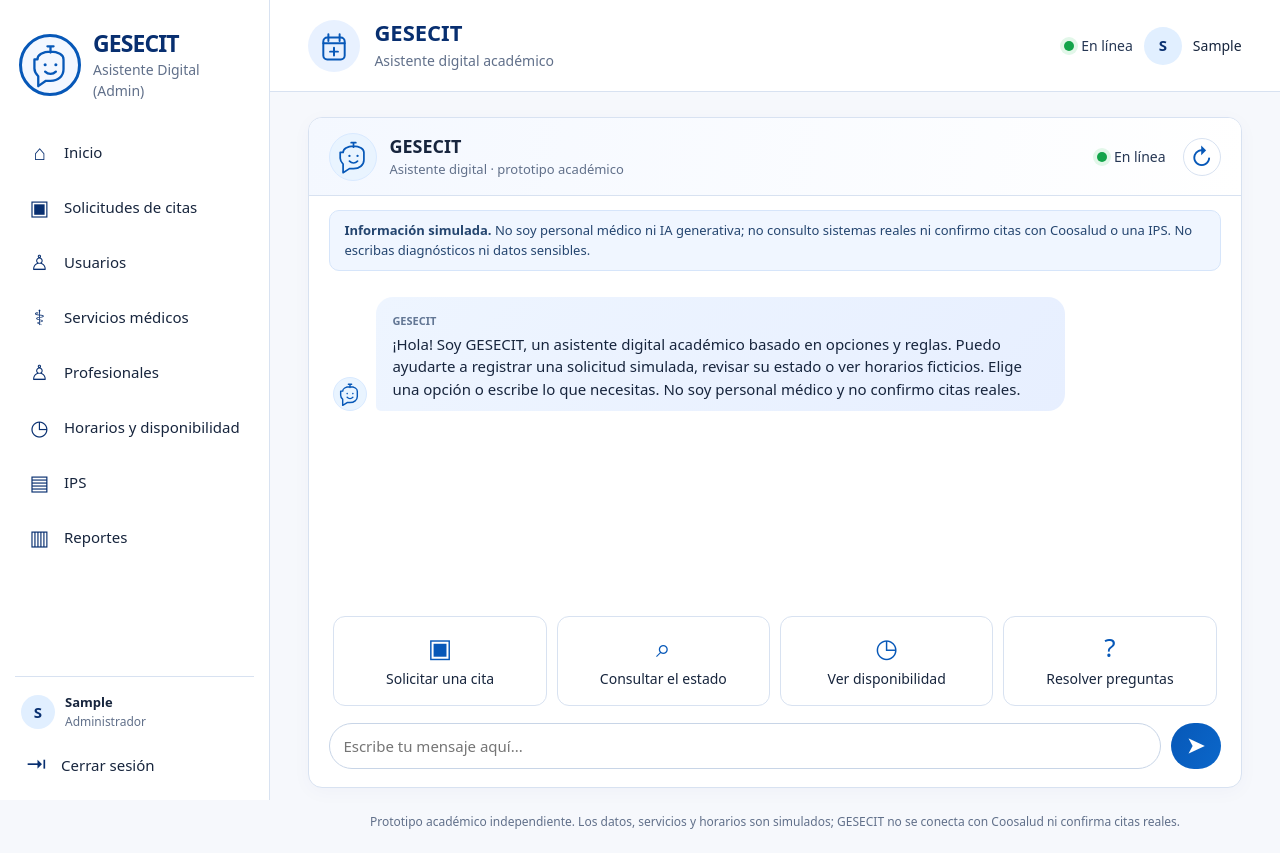
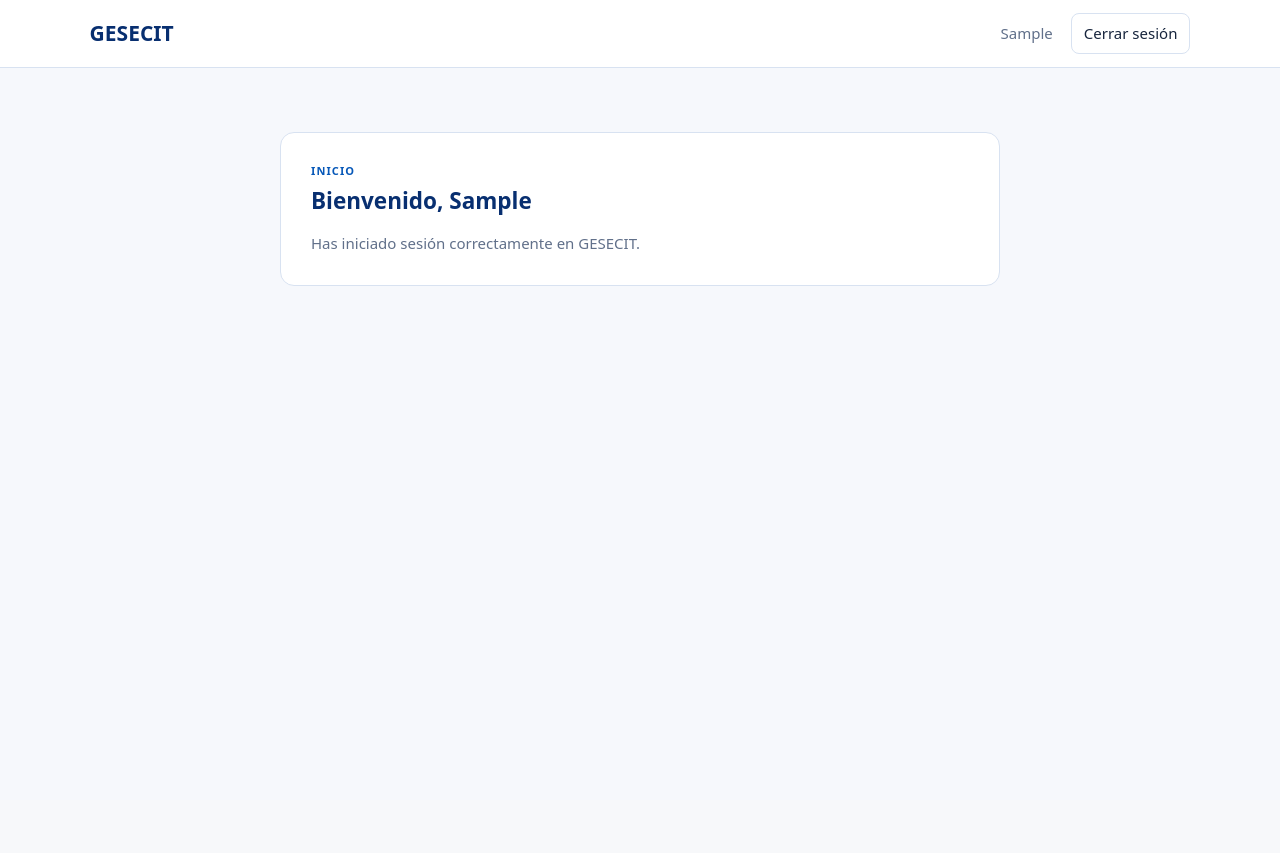
Before and after one commit to Rafah999/gesicit, a Django app: page / in a window 1280 px wide. After the commit the page ends 286 px from the top, so only its background shows below. Run offline with Django 5.2, Linux system fonts and the light colour scheme; the visitor is signed in with stand-in values (Sample User, id 1); data that the repository does not hold is empty.

Commit message:
Primer commit

```diff
--- a/appointments/templates/appointments/base.html
+++ b/appointments/templates/appointments/base.html
@@ -4,63 +4,31 @@
 <head>
   <meta charset="utf-8">
   <meta name="viewport" content="width=device-width, initial-scale=1">
-  <meta name="description" content="Prototipo académico GESECIT para gestionar y seguir solicitudes simuladas de citas médicas.">
   <title>{% block title %}GESECIT{% endblock %}</title>
   <link rel="stylesheet" href="{% static 'appointments/app.css' %}">
 </head>
 <body>
 {% if user.is_authenticated %}
-  <div class="app-shell">
-    <aside class="sidebar">
-      <a class="brand" href="{% if user.is_staff %}{% url 'staff_requests' %}{% else %}{% url 'chat' %}{% endif %}">
-        <span class="brand-mark" aria-hidden="true"><svg viewBox="0 0 64 64"><path d="M32 7v8M28 7h8M15 24c0-6 7-10 17-10s17 4 17 10v13c0 9-7 15-17 15h-6l-10 7v-13c-3-3-5-6-5-10V24Z"/><circle cx="25" cy="31" r="2"/><circle cx="39" cy="31" r="2"/><path d="M25 40c4 4 10 4 14 0"/></svg></span><span class="brand-copy"><strong>GESECIT</strong><small>Asistente Digital</small>{% if user.is_staff %}<small>(Admin)</small>{% endif %}</span>
-      </a>
-      {% if user.is_staff %}
-      <nav class="side-nav" aria-label="Administración">
-        <a class="{% if request.resolver_match.url_name == 'staff_requests' %}active{% endif %}" href="{% url 'staff_requests' %}"><span class="nav-icon">⌂</span>Inicio</a>
-        <a href="{% url 'staff_requests' %}#solicitudes"><span class="nav-icon">▣</span>Solicitudes de citas</a>
-        {% if user.is_superuser %}
-        <a href="{% url 'admin:auth_user_changelist' %}"><span class="nav-icon">♙</span>Usuarios</a>
-        <a href="{% url 'admin:appointments_medicalservice_changelist' %}"><span class="nav-icon">⚕</span>Servicios médicos</a>
-        <a href="{% url 'admin:appointments_professional_changelist' %}"><span class="nav-icon">♙</span>Profesionales</a>
-        <a href="{% url 'admin:appointments_availabilityslot_changelist' %}"><span class="nav-icon">◷</span>Horarios y disponibilidad</a>
-        <a href="{% url 'admin:appointments_institution_changelist' %}"><span class="nav-icon">▤</span>IPS</a>
-        {% endif %}
-        <a class="muted-nav" href="{% url 'staff_requests' %}"><span class="nav-icon">▥</span>Reportes</a>
-      </nav>
-      {% else %}
-      <nav class="side-nav" aria-label="Navegación principal">
-        <a class="{% if request.resolver_match.url_name == 'chat' %}active{% endif %}" href="{% url 'chat' %}"><span class="nav-icon">▤</span>Conversación</a>
-        <a class="{% if request.resolver_match.url_name == 'my_requests' %}active{% endif %}" href="{% url 'my_requests' %}"><span class="nav-icon">▣</span>Mis solicitudes</a>
-        <a class="{% if request.resolver_match.url_name == 'notifications' %}active{% endif %}" href="{% url 'notifications' %}"><span class="nav-icon">♧</span>Notificaciones</a>
-        <span class="disabled-nav"><span class="nav-icon">?</span>Ayuda y preguntas</span>
-        <a class="{% if request.resolver_match.url_name == 'profile' %}active{% endif %}" href="{% url 'profile' %}"><span class="nav-icon">♙</span>Mi perfil</a>
-      </nav>
-      {% endif %}
-      <div class="sidebar-bottom">
-      <div class="sidebar-user"><span class="avatar small">{{ user.get_short_name|default:user.username|slice:":1"|upper }}</span><span><strong>{{ user.get_short_name|default:user.username }}</strong><small>{% if user.is_superuser %}Administrador{% elif user.is_staff %}Personal administrativo{% else %}Paciente{% endif %}</small></span></div>
-        <form method="post" action="{% url 'logout' %}">{% csrf_token %}<button class="logout-button" type="submit"><span class="nav-icon">⇥</span>Cerrar sesión</button></form>
-      </div>
-    </aside>
-    <div class="main-column">
-      <header class="workspace-header">
-        <div class="header-brand-icon" aria-hidden="true"><svg viewBox="0 0 64 64"><rect x="13" y="17" width="38" height="39" rx="7"/><path d="M22 11v12M42 11v12M13 27h38M32 35v14M25 42h14"/></svg></div>
-        <div class="header-title"><h1>{% block page_title %}GESECIT{% endblock %}</h1><p>{% block page_subtitle %}Asistente digital para solicitudes de citas{% endblock %}</p></div>
-        <div class="header-tools"><span class="online"><i></i>En línea</span><span class="avatar">{{ user.get_short_name|default:user.username|slice:":1"|upper }}</span><span class="header-user">{{ user.get_short_name|default:user.username }}</span></div>
-      </header>
-      <main class="page-content">
+  <header class="simple-header">
+    <a class="simple-brand" href="{% url 'home' %}">GESECIT</a>
+    <div class="simple-account">
+      <span>{{ user.get_short_name|default:user.username }}</span>
+      <form method="post" action="{% url 'logout' %}">
+        {% csrf_token %}
+        <button class="simple-logout" type="submit">Cerrar sesión</button>
+      </form>
+    </div>
+  </header>
+  <main class="simple-content">
 {% else %}
   <main class="login-screen">
 {% endif %}
     {% if messages %}<div class="messages" aria-live="polite">{% for message in messages %}<p class="message {{ message.tags }}">{{ message }}</p>{% endfor %}</div>{% endif %}
     {% block content %}{% endblock %}
 {% if user.is_authenticated %}
-        <footer class="site-footer">Prototipo académico independiente. Los datos, servicios y horarios son simulados; GESECIT no se conecta con Coosalud ni confirma citas reales.</footer>
-      </main>
-    </div>
-  </div>
+  </main>
 {% else %}
-    <p class="login-disclaimer">Prototipo académico con información simulada. No confirma citas médicas reales.</p>
+    <p class="login-disclaimer">GESECIT · Gestión y seguimiento de citas médicas</p>
   </main>
 {% endif %}
 </body>
--- a/appointments/templates/appointments/chat.html
+++ /dev/null
@@ -1,35 +0,0 @@
-{% extends 'appointments/base.html' %}
-{% block title %}Conversación · GESECIT{% endblock %}
-{% block page_title %}GESECIT{% endblock %}
-{% block page_subtitle %}Asistente digital académico{% endblock %}
-{% block content %}
-<section class="chat-panel">
-  <header class="chat-panel-head">
-    <span class="bot-avatar" aria-hidden="true"><svg viewBox="0 0 64 64"><path d="M32 8v8M28 8h8M14 25c0-6 7-11 18-11s18 5 18 11v13c0 9-8 15-18 15h-7l-11 7V45c-3-3-5-6-5-10V25Z"/><circle cx="25" cy="31" r="2"/><circle cx="39" cy="31" r="2"/><path d="M25 40c4 4 10 4 14 0"/></svg></span>
-    <div><strong>GESECIT</strong><small>Asistente digital · prototipo académico</small></div>
-    <span class="online"><i></i>En línea</span>
-    <form method="post" class="new-chat-form">{% csrf_token %}<button class="icon-button" name="action" value="reset" type="submit" title="Iniciar conversación nueva">↻</button></form>
-  </header>
-  <div class="prototype-alert"><strong>Información simulada.</strong> No soy personal médico ni IA generativa; no consulto sistemas reales ni confirmo citas con Coosalud o una IPS. No escribas diagnósticos ni datos sensibles.</div>
-  <div class="chat-log" aria-live="polite">
-    {% for item in chat_messages %}
-      <article class="chat-row {{ item.speaker }}">
-        {% if item.speaker == 'assistant' %}<span class="bot-avatar mini" aria-hidden="true"><svg viewBox="0 0 64 64"><path d="M32 8v8M28 8h8M14 25c0-6 7-11 18-11s18 5 18 11v13c0 9-8 15-18 15h-7l-11 7V45c-3-3-5-6-5-10V25Z"/><circle cx="25" cy="31" r="2"/><circle cx="39" cy="31" r="2"/><path d="M25 40c4 4 10 4 14 0"/></svg></span>{% endif %}
-        <div class="chat-bubble"><span class="speaker">{% if item.speaker == 'user' %}Tú{% else %}GESECIT{% endif %}</span><p>{{ item.text }}</p></div>
-        {% if item.speaker == 'user' %}<span class="avatar user-avatar" aria-hidden="true">{{ user.get_short_name|default:user.username|slice:":1"|upper }}</span>{% endif %}
-      </article>
-    {% endfor %}
-  </div>
-  <div class="quick-actions">
-    <form method="post">{% csrf_token %}<input type="hidden" name="message" value="solicitar cita"><button type="submit"><span>▣</span>Solicitar una cita</button></form>
-    <form method="post">{% csrf_token %}<input type="hidden" name="message" value="consultar estado"><button type="submit"><span>⌕</span>Consultar el estado</button></form>
-    <form method="post">{% csrf_token %}<input type="hidden" name="message" value="ver disponibilidad"><button type="submit"><span>◷</span>Ver disponibilidad</button></form>
-    <form method="post">{% csrf_token %}<input type="hidden" name="message" value="ayuda"><button type="submit"><span>?</span>Resolver preguntas</button></form>
-  </div>
-  <form method="post" class="chat-composer">
-    {% csrf_token %}<label class="visually-hidden" for="chat-message">Escribe tu mensaje</label>
-    <input id="chat-message" name="message" maxlength="500" placeholder="Escribe tu mensaje aquí..." autocomplete="off" required>
-    <button class="send-button" type="submit" aria-label="Enviar mensaje">➤</button>
-  </form>
-</section>
-{% endblock %}
--- /dev/null
+++ b/appointments/templates/appointments/home.html
@@ -0,0 +1,9 @@
+{% extends 'appointments/base.html' %}
+{% block title %}Inicio · GESECIT{% endblock %}
+{% block content %}
+<section class="welcome-card">
+  <p class="eyebrow">Inicio</p>
+  <h1>Bienvenido{% if user.first_name %}, {{ user.first_name }}{% endif %}</h1>
+  <p>Has iniciado sesión correctamente en GESECIT.</p>
+</section>
+{% endblock %}
--- a/appointments/urls.py
+++ b/appointments/urls.py
@@ -4,17 +4,5 @@ from . import views
 
 urlpatterns = [
     path("registro/", views.register, name="register"),
-    path("", views.chat, name="chat"),
-    path("mi-perfil/", views.profile, name="profile"),
-    path("mis-solicitudes/", views.my_requests, name="my_requests"),
-    path("notificaciones/", views.notifications, name="notifications"),
-    path("notificaciones/<int:notification_id>/leida/", views.mark_notification_read, name="mark_notification_read"),
-    path("gestion/solicitudes/", views.staff_requests, name="staff_requests"),
-    path(
-        "gestion/solicitudes/<uuid:reference>/estado/",
-        views.update_request_status,
-        name="update_request_status",
-    ),
-    path("gestion/solicitudes/<uuid:reference>/asignar/", views.assign_slot, name="assign_slot"),
-    path("gestion/asignaciones/<int:assignment_id>/cancelar/", views.cancel_assignment, name="cancel_assignment"),
+    path("", views.home, name="home"),
 ]
--- a/appointments/views.py
+++ b/appointments/views.py
@@ -1,291 +1,25 @@
 from django.contrib import messages
-from django.contrib.admin.views.decorators import staff_member_required
 from django.contrib.auth import login
 from django.contrib.auth.decorators import login_required
-from django.db import IntegrityError, transaction
-from django.db.models import Count, Q
-from django.shortcuts import get_object_or_404, redirect, render
-from django.utils import timezone
-from django.utils.dateparse import parse_date
-from django.views.decorators.http import require_POST
-from uuid import UUID
+from django.shortcuts import redirect, render
 
-from .chat_logic import reply_to_message, welcome_message
-from .forms import (
-    AppointmentAssignmentForm,
-    PatientProfileForm,
-    PatientRegistrationForm,
-    RequestStatusForm,
-)
-from .models import (
-    AppointmentAssignment,
-    AppointmentRequest,
-    AssignmentHistory,
-    AvailabilitySlot,
-    Notification,
-    RequestStatusHistory,
-)
+from .forms import PatientRegistrationForm
 
 
 def register(request):
     if request.user.is_authenticated:
-        return redirect("chat")
+        return redirect("home")
+
     form = PatientRegistrationForm(request.POST or None)
     if request.method == "POST" and form.is_valid():
         user = form.save()
         login(request, user, backend="appointments.auth_backends.EmailOrUsernameBackend")
-        messages.success(request, "Tu cuenta quedó creada. Ya puedes gestionar tus solicitudes de cita.")
-        return redirect("chat")
+        messages.success(request, "Tu cuenta quedó creada correctamente.")
+        return redirect("home")
+
     return render(request, "registration/register.html", {"form": form})
 
 
 @login_required
-def profile(request):
-    form = PatientProfileForm(request.POST or None, instance=request.user)
-    if request.method == "POST" and form.is_valid():
-        form.save()
-        messages.success(request, "Tus datos de contacto se actualizaron correctamente.")
-        return redirect("profile")
-    return render(request, "appointments/profile.html", {"form": form})
-
-
-@login_required
-def chat(request):
-    session_key = "gesecit_chat_messages"
-    flow_key = "gesecit_chat_flow"
-    if request.method == "POST":
-        action = request.POST.get("action", "message")
-        if action == "reset":
-            request.session.pop(flow_key, None)
-            request.session[session_key] = [{"speaker": "assistant", "text": welcome_message()}]
-        else:
-            text = request.POST.get("message", "").strip()
-            if text:
-                history = request.session.get(session_key, [])
-                history.append({"speaker": "user", "text": text[:500]})
-                answer, flow = reply_to_message(
-                    request.user,
-                    text[:500],
-                    request.session.get(flow_key, {}),
-                )
-                history.append({"speaker": "assistant", "text": answer})
-                request.session[session_key] = history[-40:]
-                request.session[flow_key] = flow
-            else:
-                messages.error(request, "Escribe un mensaje para continuar.")
-        return redirect("chat")
-
-    history = request.session.get(session_key)
-    if not history:
-        history = [{"speaker": "assistant", "text": welcome_message()}]
-        request.session[session_key] = history
-    unread_count = Notification.objects.filter(user=request.user, is_read=False).count()
-    return render(
-        request,
-        "appointments/chat.html",
-        {"chat_messages": history, "unread_count": unread_count},
-    )
-
-
-@login_required
-def my_requests(request):
-    requests = AppointmentRequest.objects.filter(user=request.user).select_related(
-        "service", "preferred_institution"
-    ).prefetch_related("assignments__slot__institution", "assignments__slot__professional")
-    return render(request, "appointments/my_requests.html", {"requests": requests})
-
-
-@login_required
-def notifications(request):
-    items = Notification.objects.filter(user=request.user).select_related("request", "assignment")
-    return render(request, "appointments/notifications.html", {"notifications": items})
-
-
-@login_required
-@require_POST
-def mark_notification_read(request, notification_id):
-    item = get_object_or_404(Notification, pk=notification_id, user=request.user)
-    item.is_read = True
-    item.save(update_fields=("is_read",))
-    return redirect("notifications")
-
-
-@staff_member_required
-def staff_requests(request):
-    selected_status = request.GET.get("estado", "")
-    query = request.GET.get("q", "").strip()
-    requests = AppointmentRequest.objects.select_related(
-        "user", "service", "preferred_institution"
-    ).prefetch_related("assignments__slot__institution", "assignments__slot__professional")
-    if selected_status in AppointmentRequest.Status.values:
-        requests = requests.filter(status=selected_status)
-    if query:
-        search_filter = (
-            Q(user__username__icontains=query)
-            | Q(user__first_name__icontains=query)
-            | Q(user__last_name__icontains=query)
-        )
-        try:
-            search_filter |= Q(reference=UUID(query))
-        except ValueError:
-            pass
-        requests = requests.filter(search_filter)
-    requested_date = parse_date(request.GET.get("fecha", ""))
-    if requested_date:
-        requests = requests.filter(created_at__date=requested_date)
-
-    for item in requests:
-        item.active_assignment = next(
-            (assignment for assignment in item.assignments.all() if assignment.state == AppointmentAssignment.State.ACTIVE),
-            None,
-        )
-        item.assignment_form = AppointmentAssignmentForm(appointment_request=item)
-        item.assignment_form.fields["slot"].widget.attrs.update(
-            {"id": f"slot-{item.reference}", "aria-label": f"Horario para solicitud {str(item.reference)[:8]}"}
-        )
-
-    counts = dict(
-        AppointmentRequest.objects.values("status").annotate(total=Count("reference")).values_list("status", "total")
-    )
-    total_requests = sum(counts.values())
-    context = {
-        "requests": requests,
-        "status_choices": AppointmentRequest.Status.choices,
-        "selected_status": selected_status,
-        "query": query,
-        "total_requests": total_requests,
-        "pending_count": counts.get(AppointmentRequest.Status.PENDING, 0),
-        "review_count": counts.get(AppointmentRequest.Status.IN_REVIEW, 0),
-        "approved_count": counts.get(AppointmentRequest.Status.APPROVED, 0),
-        "rejected_count": counts.get(AppointmentRequest.Status.REJECTED, 0),
-        "unread_notifications": Notification.objects.filter(is_read=False).count(),
-        "recent_activity": RequestStatusHistory.objects.select_related("request", "changed_by").order_by("-changed_at")[:4],
-    }
-    return render(request, "appointments/staff_requests.html", context)
-
-
-@staff_member_required
-@require_POST
-def update_request_status(request, reference):
-    appointment_request = get_object_or_404(AppointmentRequest, reference=reference)
-    form = RequestStatusForm(request.POST, instance=appointment_request)
-    old_status = appointment_request.status
-    if form.is_valid():
-        new_status = form.cleaned_data["status"]
-        if new_status != old_status and new_status != AppointmentRequest.Status.APPROVED:
-            has_active_assignment = appointment_request.assignments.filter(
-                state=AppointmentAssignment.State.ACTIVE
-            ).exists()
-            if has_active_assignment:
-                messages.error(request, "Cancela la asignación simulada antes de cambiar el estado de la solicitud.")
-                return redirect("staff_requests")
-        updated_request = form.save()
-        if updated_request.status != old_status:
-            note = form.cleaned_data["note"]
-            RequestStatusHistory.objects.create(
-                request=updated_request,
-                previous_status=old_status,
-                new_status=updated_request.status,
-                note=note,
-                changed_by=request.user,
-            )
-            Notification.objects.create(
-                user=updated_request.user,
-                request=updated_request,
-                kind=Notification.Kind.REQUEST_UPDATED,
-                title="Actualización de solicitud",
-                body=f"Tu solicitud de {updated_request.service.name} cambió a {updated_request.get_status_display()}.",
-            )
-            messages.success(request, "Se actualizó el estado y quedó en el historial.")
-        else:
-            messages.info(request, "La solicitud conserva el mismo estado.")
-    else:
-        messages.error(request, "No se pudo actualizar el estado.")
-    return redirect("staff_requests")
-
-
-@staff_member_required
-@require_POST
-def assign_slot(request, reference):
-    appointment_request = get_object_or_404(
-        AppointmentRequest.objects.select_related("service", "preferred_institution"),
-        reference=reference,
-    )
-    if appointment_request.status != AppointmentRequest.Status.APPROVED:
-        messages.error(request, "Primero debes aprobar la solicitud para registrar una asignación simulada.")
-        return redirect("staff_requests")
-    if appointment_request.assignments.filter(state=AppointmentAssignment.State.ACTIVE).exists():
-        messages.error(request, "Esta solicitud ya tiene una asignación vigente. Cancélala antes de reprogramarla.")
-        return redirect("staff_requests")
-
-    form = AppointmentAssignmentForm(request.POST, appointment_request=appointment_request)
-    if not form.is_valid():
-        messages.error(request, "Selecciona un horario disponible para esa solicitud.")
-        return redirect("staff_requests")
-
-    try:
-        with transaction.atomic():
-            slot = AvailabilitySlot.objects.select_for_update().get(pk=form.cleaned_data["slot"].pk)
-            if not slot.is_available or slot.starts_at < timezone.now():
-                messages.error(request, "El horario ya no está disponible. Actualiza la página y selecciona otro.")
-                return redirect("staff_requests")
-            slot.is_available = False
-            slot.save(update_fields=("is_available",))
-            assignment = AppointmentAssignment.objects.create(
-                request=appointment_request,
-                slot=slot,
-                state=AppointmentAssignment.State.ACTIVE,
-                created_by=request.user,
-            )
-            AssignmentHistory.objects.create(
-                assignment=assignment,
-                event=AssignmentHistory.Event.ASSIGNED,
-                changed_by=request.user,
-            )
-            Notification.objects.create(
-                user=appointment_request.user,
-                request=appointment_request,
-                assignment=assignment,
-                kind=Notification.Kind.ASSIGNMENT_CREATED,
-                title="Asignación simulada registrada",
-                body=f"Se registró una opción simulada para {slot.service.name} el {slot.starts_at:%d/%m/%Y %H:%M}.",
-            )
-    except (AvailabilitySlot.DoesNotExist, IntegrityError):
-        messages.error(request, "No fue posible asignar el horario. Puede que otro proceso ya lo haya ocupado.")
-        return redirect("staff_requests")
-
-    messages.success(request, "La asignación simulada quedó registrada; no es una cita oficial.")
-    return redirect("staff_requests")
-
-
-@staff_member_required
-@require_POST
-def cancel_assignment(request, assignment_id):
-    assignment = get_object_or_404(
-        AppointmentAssignment.objects.select_related("request", "slot"),
-        pk=assignment_id,
-        state=AppointmentAssignment.State.ACTIVE,
-    )
-    with transaction.atomic():
-        assignment.state = AppointmentAssignment.State.CANCELLED
-        assignment.closed_at = timezone.now()
-        assignment.save(update_fields=("state", "closed_at"))
-        slot = AvailabilitySlot.objects.select_for_update().get(pk=assignment.slot_id)
-        slot.is_available = True
-        slot.save(update_fields=("is_available",))
-        AssignmentHistory.objects.create(
-            assignment=assignment,
-            event=AssignmentHistory.Event.CANCELLED,
-            detail="Cancelación registrada desde el panel administrativo.",
-            changed_by=request.user,
-        )
-        Notification.objects.create(
-            user=assignment.request.user,
-            request=assignment.request,
-            assignment=assignment,
-            kind=Notification.Kind.ASSIGNMENT_CANCELLED,
-            title="Asignación simulada cancelada",
-            body=f"La opción simulada de {assignment.slot.service.name} fue cancelada.",
-        )
-    messages.success(request, "Se canceló la asignación simulada y el horario volvió a estar disponible.")
-    return redirect("staff_requests")
+def home(request):
+    return render(request, "appointments/home.html")
--- a/config/settings.py
+++ b/config/settings.py
@@ -117,7 +117,7 @@ STORAGES = {
     "staticfiles": {"BACKEND": STATICFILES_BACKEND},
 }
 LOGIN_URL = "login"
-LOGIN_REDIRECT_URL = "chat"
+LOGIN_REDIRECT_URL = "home"
 LOGOUT_REDIRECT_URL = "login"
 
 SECURE_PROXY_SSL_HEADER = ("HTTP_X_FORWARDED_PROTO", "https")
--- a/static/appointments/app.css
+++ b/static/appointments/app.css
@@ -199,6 +199,15 @@ button { cursor: pointer; }
 .login-submit { min-height: 50px; margin-top: 12px; font-size: 16px; }
 .login-help { margin: 15px 0 0; color: var(--muted); font-size: 12px; }
 .login-disclaimer { max-width: 480px; margin: 18px 0 0; color: var(--muted); text-align: center; font-size: 12px; }
+.simple-header { display: flex; min-height: 68px; align-items: center; justify-content: space-between; padding: 0 7vw; border-bottom: 1px solid var(--line); background: #fff; }
+.simple-brand { color: var(--navy); font-size: 21px; font-weight: 800; text-decoration: none; }
+.simple-account { display: flex; align-items: center; gap: 18px; color: var(--muted); }
+.simple-account form { margin: 0; }
+.simple-logout { padding: 8px 12px; border: 1px solid var(--line); border-radius: 8px; background: #fff; color: var(--ink); }
+.simple-content { min-height: calc(100vh - 68px); padding: 8vh 7vw; }
+.welcome-card { max-width: 720px; margin: 0 auto; padding: 30px; border: 1px solid var(--line); border-radius: 14px; background: #fff; }
+.welcome-card h1 { margin: 0 0 8px; color: var(--navy); }
+.welcome-card p:last-child { margin-bottom: 0; color: var(--muted); }
 .register-card { width: min(100%, 540px); }
 .register-intro { margin: -8px 0 14px; color: var(--muted); }
 .register-card .prototype-alert { margin-bottom: 16px; text-align: left; }
```
Also changed, not shown: appointments/templates/appointments/my_requests.html (deleted, +0 -21 lines), appointments/templates/appointments/notifications.html (deleted, +0 -21 lines), appointments/templates/appointments/profile.html (deleted, +0 -22 lines), appointments/templates/appointments/staff_requests.html (deleted, +0 -55 lines).
